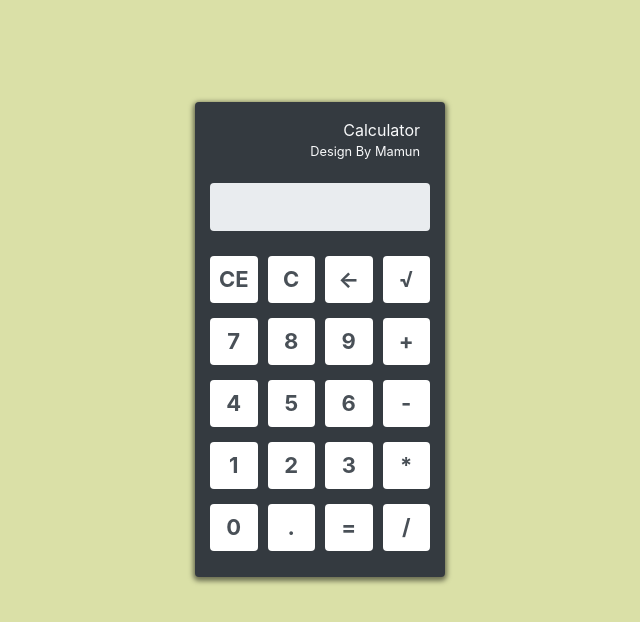
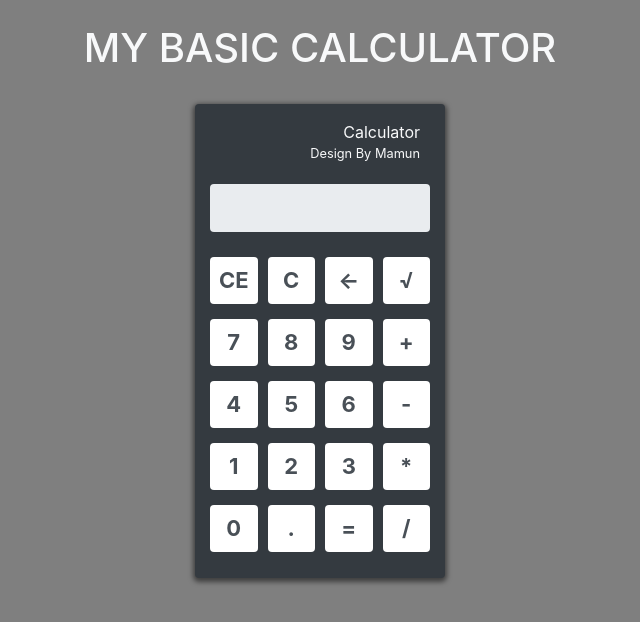
Before and after one commit to hossainmamun/Basic-Calculator, a plain HTML site: page index.html in a window 1280 px wide. Shown: the whole page, without its empty margins (320-960 px from the left). Drawn offline with nearby package versions, Linux system fonts and the light colour scheme.

Commit message:
final touch

```diff
--- a/index.html
+++ b/index.html
@@ -11,7 +11,9 @@
 
 </head>
 <body>
-
+    <div class="container">
+        <h1 class="text-uppercase text-center text-light py-4">my basic calculator</h1>
+    </div>
     <section id="calculator" class="bg-dark py-3 rounded">
         <div class="container">
             <p class="text-right text-light">
@@ -121,8 +123,6 @@
         document.getElementById("m")
     </script>
 
-
-
     <!-- bootstrap js file -->
     <script src="https://code.jquery.com/jquery-3.5.1.slim.min.js" integrity="sha384-DfXdz2htPH0lsSSs5nCTpuj/zy4C+OGpamoFVy38MVBnE+IbbVYUew+OrCXaRkfj" crossorigin="anonymous"></script>
     <script src="https://cdn.jsdelivr.net/npm/popper.js@1.16.0/dist/umd/popper.min.js" integrity="sha384-Q6E9RHvbIyZFJoft+2mJbHaEWldlvI9IOYy5n3zV9zzTtmI3UksdQRVvoxMfooAo" crossorigin="anonymous"></script>
--- a/style.css
+++ b/style.css
@@ -1,12 +1,12 @@
 body{
-    background-color: rgba(183, 194, 80, 0.5);
-    overflow-y: hidden;
+    background-color: rgba(0, 0, 0, .5);
 }
 
 #calculator{
     width: 250px;
     padding: 10px;
-    margin: 8% auto;
+    margin: 0 auto;
+    /* margin-top: 80px; */
     box-shadow: 0 2px 5px 2px rgba(0, 0, 0, .5);
 }
 #calculator input{
```
